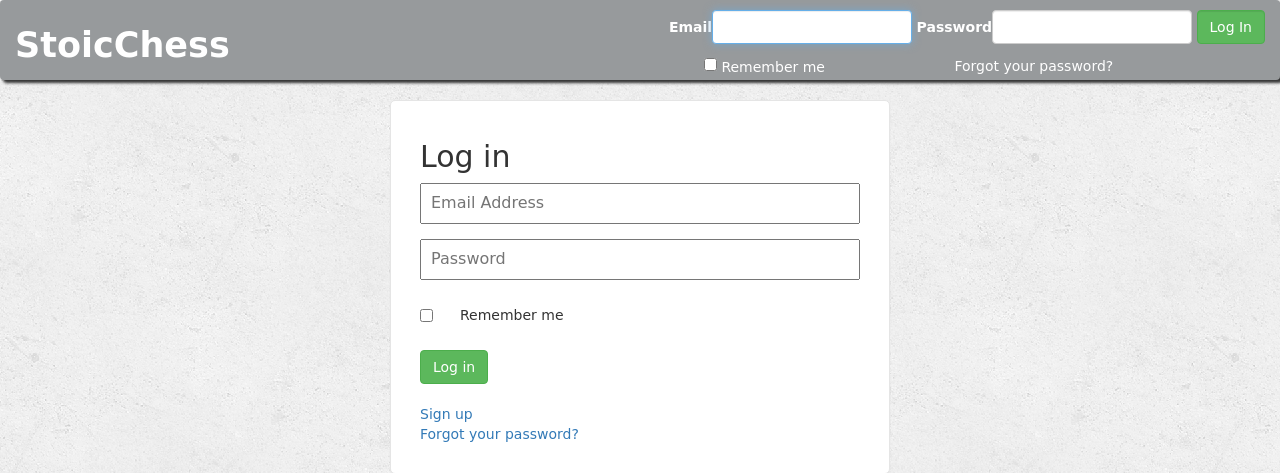
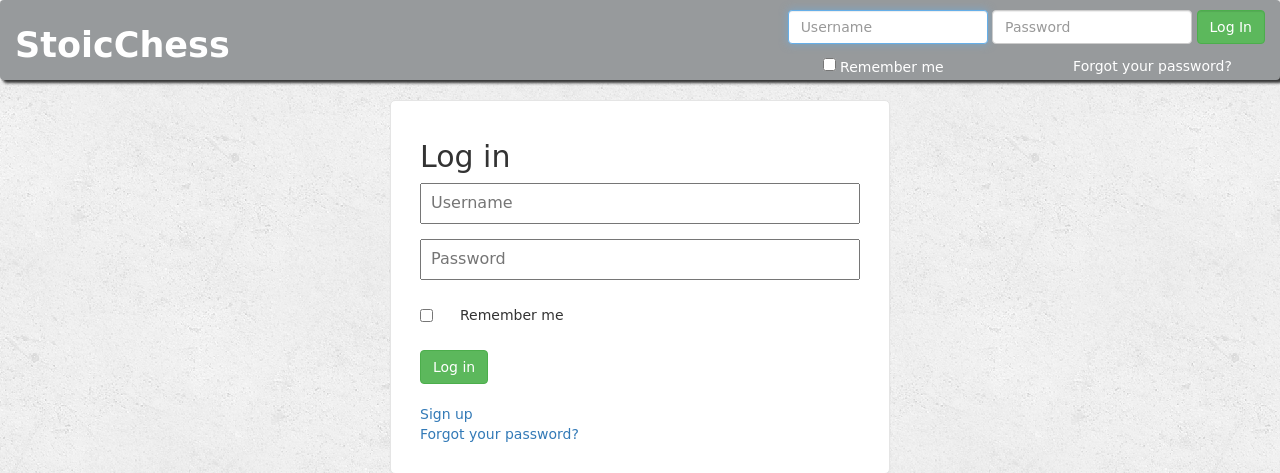
Before and after one commit to chadbaum/RPGChess, a Rails app: page /users/sign_in in a window 1280 px wide. Shown: the top 473 px of the page. Run offline with Rails 7, Linux system fonts and the light colour scheme; style sheets or scripts are compiled from the project's sources; parts of the project's set-up code (start-up, migrations or seed data) failed here and were passed over; some libraries are stand-ins or nearby versions; some web fonts are replaced.

Commit message:
Alter views to accept username

```diff
--- a/app/views/devise/sessions/new.html.erb
+++ b/app/views/devise/sessions/new.html.erb
@@ -2,7 +2,7 @@
   <h2>Log in</h2>
   <%= simple_form_for(resource, as: resource_name, url: session_path(resource_name)) do |f| %>
     <div class="deviseNewLogIn">
-        <%= f.email_field :email, required: false, autofocus: true, class:'devise-inputs', placeholder: 'Email Address' %>
+        <%= f.text_field :login, required: false, autofocus: true, class:'devise-inputs', placeholder: 'Username' %>
         <%= f.password_field :password, required: false, class: 'devise-inputs', placeholder: 'Password' %>
         <div class="checkbox">
           <label>
--- a/app/views/layouts/_navbar.html.erb
+++ b/app/views/layouts/_navbar.html.erb
@@ -21,10 +21,10 @@
           <%= simple_form_for(resource, as: resource_name, url: session_path(resource_name)) do |f| %>
             <div class="form-inline">
               <div class="form-group">
-                <%= f.input :email, class: 'form-control', required: false, autofocus: true %>
+                <%= f.text_field :login, class: 'form-control', placeholder: 'Username', required: false, autofocus: true %>
               </div>
               <div class="form-group">
-                <%= f.input :password, class: 'form-control', required: false %>
+                <%= f.password_field :password, class: 'form-control', placeholder: 'Password', required: false %>
               </div>
               <div class="form-group">
                 <%= f.button :submit, "Log In", class: "btn btn-success form-control" %>
```
